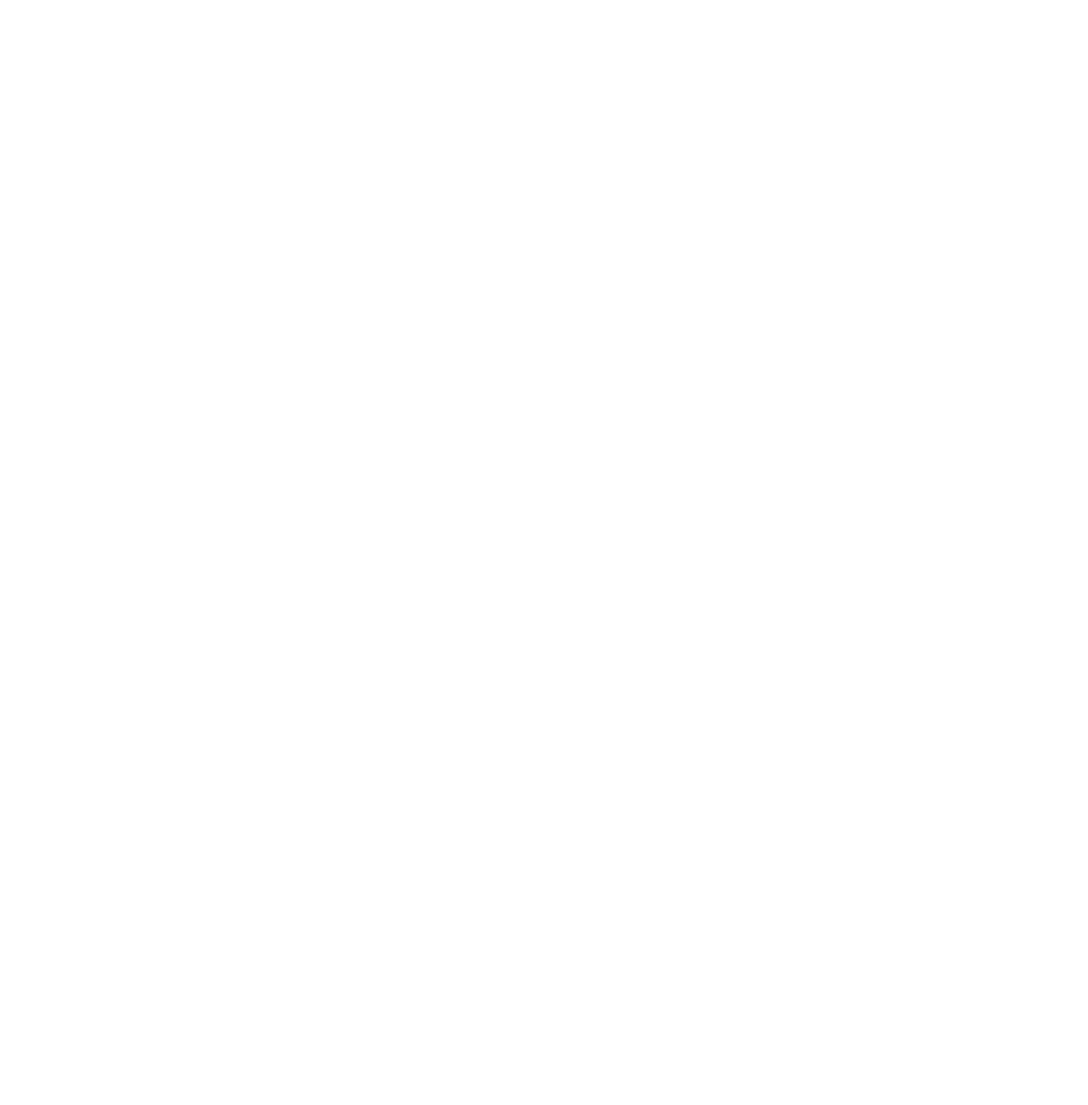
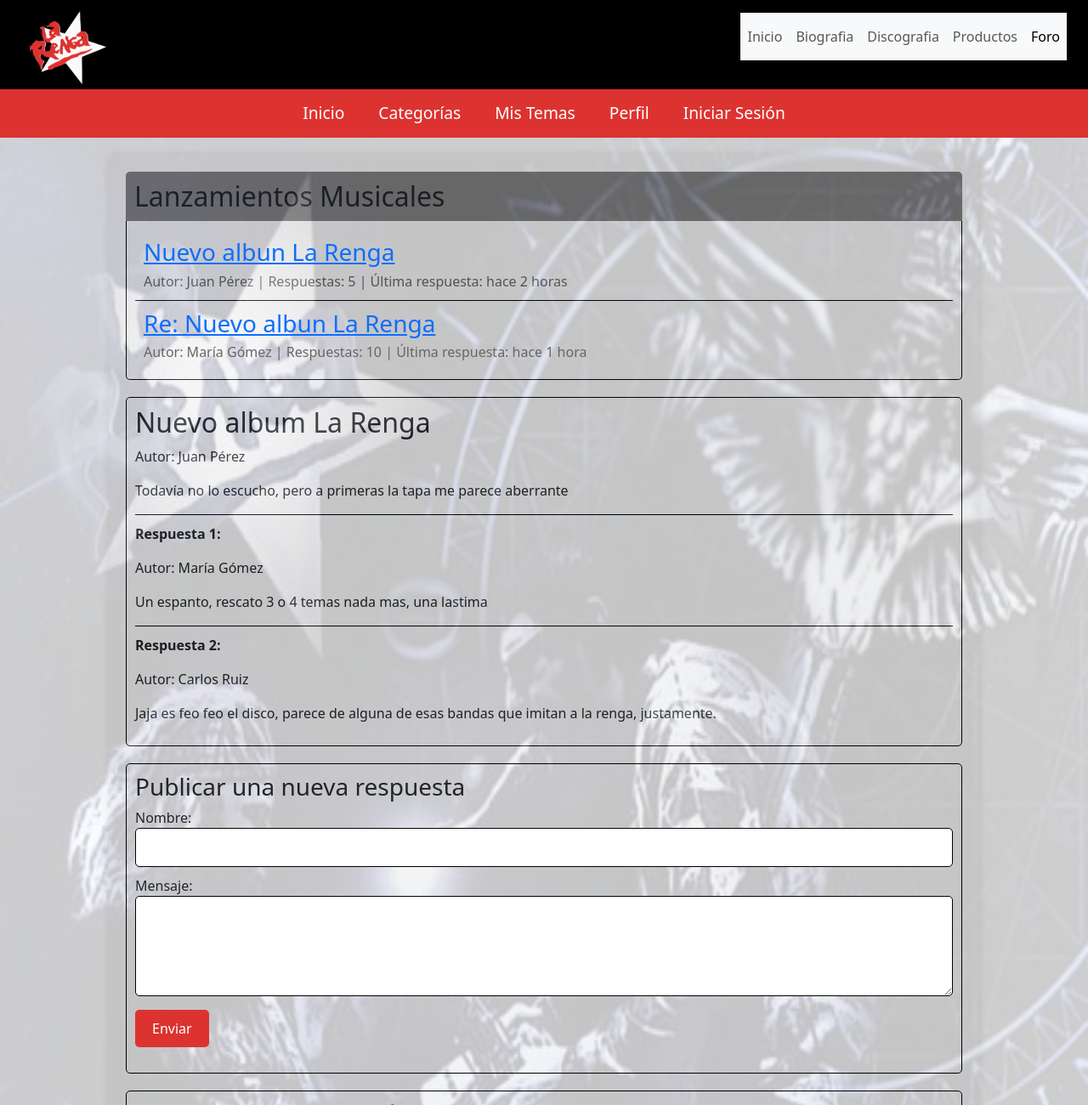
Before and after one commit to sebastian6219/PageLaRenga, a website: page pages/foro.html in a window 1280 px wide. Shown: the top 1300 px of the page at 85% size. Before the commit the page ends 800 px from the top, so only its background shows below. Drawn offline with nearby package versions, Linux system fonts and the light colour scheme.

Commit message:
version2

```diff
--- a/pages/foro.html
+++ b/pages/foro.html
@@ -0,0 +1,148 @@
+<!DOCTYPE html>
+<html lang="en">
+
+<head>
+    <meta charset="UTF-8">
+    <meta http-equiv="X-UA-Compatible" content="IE=edge">
+    <meta name="viewport" content="width=device-width, initial-scale=1.0">
+    <title>La Renga</title>
+    <link rel="icon" href="../img/logo-30-anos.png">
+
+    <!--======BOOTSRAP======-->
+
+    <link href="https://cdn.jsdelivr.net/npm/bootstrap@5.3.3/dist/css/bootstrap.min.css" rel="stylesheet"
+        integrity="sha384-QWTKZyjpPEjISv5WaRU9OFeRpok6YctnYmDr5pNlyT2bRjXh0JMhjY6hW+ALEwIH" crossorigin="anonymous">
+
+    <link rel="stylesheet" href="../css/styles.css">
+</head>
+
+<body>
+    <header class="header-container">
+        <div class="header-container_logo">
+            <img class="img_logo" src="../img/La_Renga_logo.svg.png" alt="Logo Empresa">
+        </div>
+        <div class="header-container__buscador">
+            <nav class="navbar navbar-expand-lg bg-body-tertiary header-container__buscador--nav">
+                <div class="container-fluid-estaclase">
+                    <button class="navbar-toggler" type="button" data-bs-toggle="collapse"
+                        data-bs-target="#navbarNavAltMarkup" aria-controls="navbarNavAltMarkup" aria-expanded="false"
+                        aria-label="Toggle navigation">
+                        <span class="navbar-toggler-icon"></span>
+                    </button>
+                    <div class="collapse navbar-collapse" id="navbarNavAltMarkup">
+                        <div class="navbar-nav">
+                            <a class="nav-link" aria-current="page" href="../index.html">Inicio</a>
+                            <a class="nav-link" href="../pages/biografia.html">Biografia</a>
+                            <a class="nav-link" href="../pages/discografia.html">Discografia</a>
+                            <a class="nav-link" href="../pages/productos.html">Productos</a>
+                            <a class="nav-link active" href="../pages/foro.html">Foro</a>
+
+                        </div>
+                    </div>
+                </div>
+            </nav>
+        </div>
+    </header>
+    <main>
+
+        <nav>
+            <a href="#">Inicio</a>
+            <a href="#">Categorías</a>
+            <a href="#">Mis Temas</a>
+            <a href="#">Perfil</a>
+            <a href="#">Iniciar Sesión</a>
+        </nav>
+        <img class="main-foro_imag__fondo" src="../img/larenga6.jpg" alt="Imagen Banda">
+        <div class="container">
+            <div class="categorias">
+                <h2>Lanzamientos Musicales</h2>
+                <div class="temas ">
+                    <div class="topicos">
+                        <h3><a href="https://open.spotify.com/album/4PTq788RYYJ6cUV1yzFaUP?si=Cr37WuAfRNmmGs2aJFh6BQ">Nuevo
+                                albun La Renga</a></h3>
+                        <p>Autor: Juan Pérez | Respuestas: 5 | Última respuesta: hace 2 horas</p>
+                    </div>
+                    <div class="topicos">
+                        <h3><a href="#">Re: Nuevo albun La Renga</a></h3>
+                        <p>Autor: María Gómez | Respuestas: 10 | Última respuesta: hace 1 hora</p>
+                    </div>
+                </div>
+            </div>
+
+            <div class="tema">
+                <h2>Nuevo album La Renga</h2>
+                <p>Autor: Juan Pérez</p>
+                <p>Todavía no lo escucho, pero a primeras la tapa me parece aberrante</p>
+
+                <div class="respuesta">
+                    <p><strong>Respuesta 1:</strong></p>
+                    <p>Autor: María Gómez</p>
+                    <p>Un espanto, rescato 3 o 4 temas nada mas, una lastima</p>
+                </div>
+
+                <div class="respuesta">
+                    <p><strong>Respuesta 2:</strong></p>
+                    <p>Autor: Carlos Ruiz</p>
+                    <p>Jaja es feo feo el disco, parece de alguna de esas bandas que imitan a la renga, justamente.</p>
+                </div>
+            </div>
+
+            <div class="nuevo-mensaje">
+                <h3>Publicar una nueva respuesta</h3>
+                <form class="formulario" action="#" method="post">
+                    <label for="autor">Nombre:</label>
+                    <input type="text" id="autor" name="autor" required>
+                    <label for="mensaje">Mensaje:</label>
+                    <textarea id="mensaje" name="mensaje" rows="4" required></textarea>
+                    <button type="submit">Enviar</button>
+                </form>
+            </div>
+
+            <div class="nuevo-mensaje">
+                <h3>Registrar o Iniciar Sesión</h3>
+                <form class="formulario" action="#" method="post">
+                    <label for="usuario">Usuario:</label>
+                    <input type="text" id="usuario" name="usuario" required>
+                    <label for="password">Contraseña:</label>
+                    <input type="password" id="password" name="password" required>
+                    <button type="submit">Iniciar Sesión</button>
+                    <button type="button">Registrarse</button>
+                </form>
+            </div>
+        </div>
+
+    </main>
+
+    <footer class="footer-container">
+
+        <div class="footer-container__contactos">
+            <div>
+                <a href="https://www.Facebook.com/"><svg xmlns="http://www.w3.org/2000/svg" width="30" height="30"
+                        fill="currentColor" class="bi bi-facebook" viewBox="0 0 16 16">
+                        <path
+                            d="M16 8.049c0-4.446-3.582-8.05-8-8.05C3.58 0-.002 3.603-.002 8.05c0 4.017 2.926 7.347 6.75 7.951v-5.625h-2.03V8.05H6.75V6.275c0-2.017 1.195-3.131 3.022-3.131.876 0 1.791.157 1.791.157v1.98h-1.009c-.993 0-1.303.621-1.303 1.258v1.51h2.218l-.354 2.326H9.25V16c3.824-.604 6.75-3.934 6.75-7.951" />
+                    </svg></a>
+                <a href="https://www.WhatsApp.com/"><svg xmlns="http://www.w3.org/2000/svg" width="30" height="30"
+                        fill="currentColor" class="bi bi-whatsapp" viewBox="0 0 16 16">
+                        <path
+                            d="M13.601 2.326A7.85 7.85 0 0 0 7.994 0C3.627 0 .068 3.558.064 7.926c0 1.399.366 2.76 1.057 3.965L0 16l4.204-1.102a7.9 7.9 0 0 0 3.79.965h.004c4.368 0 7.926-3.558 7.93-7.93A7.9 7.9 0 0 0 13.6 2.326zM7.994 14.521a6.6 6.6 0 0 1-3.356-.92l-.24-.144-2.494.654.666-2.433-.156-.251a6.56 6.56 0 0 1-1.007-3.505c0-3.626 2.957-6.584 6.591-6.584a6.56 6.56 0 0 1 4.66 1.931 6.56 6.56 0 0 1 1.928 4.66c-.004 3.639-2.961 6.592-6.592 6.592m3.615-4.934c-.197-.099-1.17-.578-1.353-.646-.182-.065-.315-.099-.445.099-.133.197-.513.646-.627.775-.114.133-.232.148-.43.05-.197-.1-.836-.308-1.592-.985-.59-.525-.985-1.175-1.103-1.372-.114-.198-.011-.304.088-.403.087-.088.197-.232.296-.346.1-.114.133-.198.198-.33.065-.134.034-.248-.015-.347-.05-.099-.445-1.076-.612-1.47-.16-.389-.323-.335-.445-.34-.114-.007-.247-.007-.38-.007a.73.73 0 0 0-.529.247c-.182.198-.691.677-.691 1.654s.71 1.916.81 2.049c.098.133 1.394 2.132 3.383 2.992.47.205.84.326 1.129.418.475.152.904.129 1.246.08.38-.058 1.171-.48 1.338-.943.164-.464.164-.86.114-.943-.049-.084-.182-.133-.38-.232" />
+                    </svg></a>
+                <a href="https://www.Instagram.com/"><svg xmlns="http://www.w3.org/2000/svg" width="30" height="30"
+                        fill="currentColor" class="bi bi-instagram" viewBox="0 0 16 16">
+                        <path
+                            d="M8 0C5.829 0 5.556.01 4.703.048 3.85.088 3.269.222 2.76.42a3.9 3.9 0 0 0-1.417.923A3.9 3.9 0 0 0 .42 2.76C.222 3.268.087 3.85.048 4.7.01 5.555 0 5.827 0 8.001c0 2.172.01 2.444.048 3.297.04.852.174 1.433.372 1.942.205.526.478.972.923 1.417.444.445.89.719 1.416.923.51.198 1.09.333 1.942.372C5.555 15.99 5.827 16 8 16s2.444-.01 3.298-.048c.851-.04 1.434-.174 1.943-.372a3.9 3.9 0 0 0 1.416-.923c.445-.445.718-.891.923-1.417.197-.509.332-1.09.372-1.942C15.99 10.445 16 10.173 16 8s-.01-2.445-.048-3.299c-.04-.851-.175-1.433-.372-1.941a3.9 3.9 0 0 0-.923-1.417A3.9 3.9 0 0 0 13.24.42c-.51-.198-1.092-.333-1.943-.372C10.443.01 10.172 0 7.998 0zm-.717 1.442h.718c2.136 0 2.389.007 3.232.046.78.035 1.204.166 1.486.275.373.145.64.319.92.599s.453.546.598.92c.11.281.24.705.275 1.485.039.843.047 1.096.047 3.231s-.008 2.389-.047 3.232c-.035.78-.166 1.203-.275 1.485a2.5 2.5 0 0 1-.599.919c-.28.28-.546.453-.92.598-.28.11-.704.24-1.485.276-.843.038-1.096.047-3.232.047s-2.39-.009-3.233-.047c-.78-.036-1.203-.166-1.485-.276a2.5 2.5 0 0 1-.92-.598 2.5 2.5 0 0 1-.6-.92c-.109-.281-.24-.705-.275-1.485-.038-.843-.046-1.096-.046-3.233s.008-2.388.046-3.231c.036-.78.166-1.204.276-1.486.145-.373.319-.64.599-.92s.546-.453.92-.598c.282-.11.705-.24 1.485-.276.738-.034 1.024-.044 2.515-.045zm4.988 1.328a.96.96 0 1 0 0 1.92.96.96 0 0 0 0-1.92m-4.27 1.122a4.109 4.109 0 1 0 0 8.217 4.109 4.109 0 0 0 0-8.217m0 1.441a2.667 2.667 0 1 1 0 5.334 2.667 2.667 0 0 1 0-5.334" />
+                    </svg></a>
+            </div>
+        </div>
+        <div class="footer-container__card__copyring">
+            <h5>"Todos los derechos son reservados"</h5>
+        </div>
+        <div class="footer-container__card"><img class="logo__footer" src="../img/logo-30-anos.png" alt="Logo Banda">
+        </div>
+    </footer>
+    <script src="https://cdn.jsdelivr.net/npm/bootstrap@5.3.3/dist/js/bootstrap.bundle.min.js"
+        integrity="sha384-YvpcrYf0tY3lHB60NNkmXc5s9fDVZLESaAA55NDzOxhy9GkcIdslK1eN7N6jIeHz" crossorigin="anonymous">
+        </script>
+</body>
+
+</html>
--- /dev/null
+++ b/scss/html/_foro.scss
@@ -0,0 +1,148 @@
+/* ======Estilos Main Foro====== */
+
+nav {
+    display: flex;
+    justify-content: center;
+    background-color: #DD3330;
+
+    a {
+        color: white;
+        padding: 14px 20px;
+        text-decoration: none;
+        text-align: center;
+        font-size: larger;
+    }
+
+    a:hover {
+        background-color: whitesmoke;
+        color: black;
+    }
+}
+
+.main-foro-nav-img {
+    width: 15vw;
+    height: 35vh;
+
+}
+
+.main-foro_imag__fondo {
+    position: absolute;
+    width: 100%;
+    height: 160%;
+    background-size: cover;
+    opacity: 0.1;
+}
+
+.container {
+    width: 80%;
+    margin: 20px auto;
+    padding: 20px;
+    background-color: white;
+    border-radius: 5px;
+    box-shadow: 0 0 10px rgba(0, 0, 0, 0.1);
+
+}
+
+
+
+.categorias {
+    margin-bottom: 20px;
+
+    h2 {
+        background-color: #e4e4e4;
+        padding: 10px;
+        margin: 0;
+        border-radius: 5px 5px 0 0;
+    }
+}
+
+.temas {
+    border: 1px solid #ddd;
+    border-top: none;
+    border-radius: 0 0 5px 5px;
+    padding: 10px;
+}
+
+
+.topicos {
+    padding: 10px;
+    border-bottom: 1px solid #ddd;
+}
+
+.topicos:last-child {
+    border-bottom: none;
+    position: sticky;
+}
+
+.topicos h3 {
+    margin: 0;
+    position: sticky;
+}
+
+.topicos p {
+    margin: 5px 0 0 0;
+    color: #666;
+}
+
+.tema {
+    border: 1px solid #ddd;
+    padding: 10px;
+    margin-bottom: 20px;
+    border-radius: 5px;
+
+    h2 {
+        margin-top: 0;
+    }
+}
+
+.respuesta {
+    border-top: 1px solid #eee;
+    padding-top: 10px;
+    margin-top: 10px;
+}
+
+.nuevo-mensaje {
+    position: sticky;
+    border: 1px solid #ddd;
+    padding: 10px;
+    margin-top: 20px;
+    border-radius: 5px;
+
+    h3 {
+        margin-top: 0;
+    }
+}
+
+.formulario {
+    margin-bottom: 20px;
+}
+
+.label {
+    display: block;
+    margin-bottom: 5px;
+}
+
+.formulario input,
+.formulario textarea {
+    width: 100%;
+    padding: 10px;
+    margin-bottom: 10px;
+    border: 1px solid #ddd;
+    border-radius: 5px;
+}
+
+.formulario button {
+    position: sticky;
+    background-color: #DD3330;
+    color: white;
+    padding: 10px 20px;
+    border: none;
+    border-radius: 5px;
+    cursor: pointer;
+}
+
+.formulario button:hover {
+    background-color: whitesmoke;
+    color: black;
+    border: solid 1px #DD3330;
+}
--- a/scss/main.scss
+++ b/scss/main.scss
@@ -3,6 +3,7 @@
 @import "html/biografia";
 @import "html/discografia";
 @import "html/productos";
+@import "html/foro";
 @import "html/footers";
 @import "media-queries/media-portatil";
 @import "media-queries/media-tablets";
```
Also changed, not shown: pages/biografia.html (+3 -3 lines), pages/productos.html (+2 -2 lines), css/styles.css, img/Chizzo Napoli.jpg (added), img/Tanque Iglesias.jpeg (added), img/Tete Iglesias.jpg (added), 1 other file.
